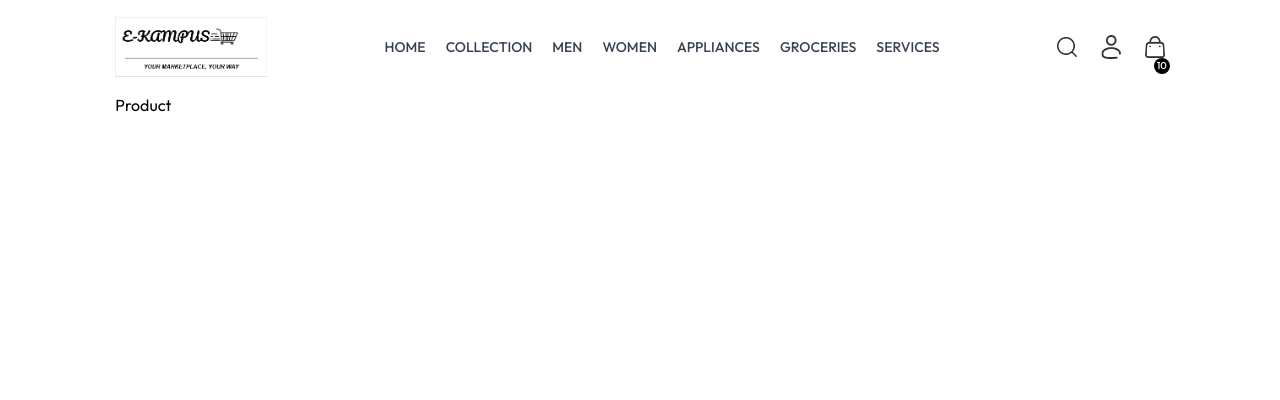
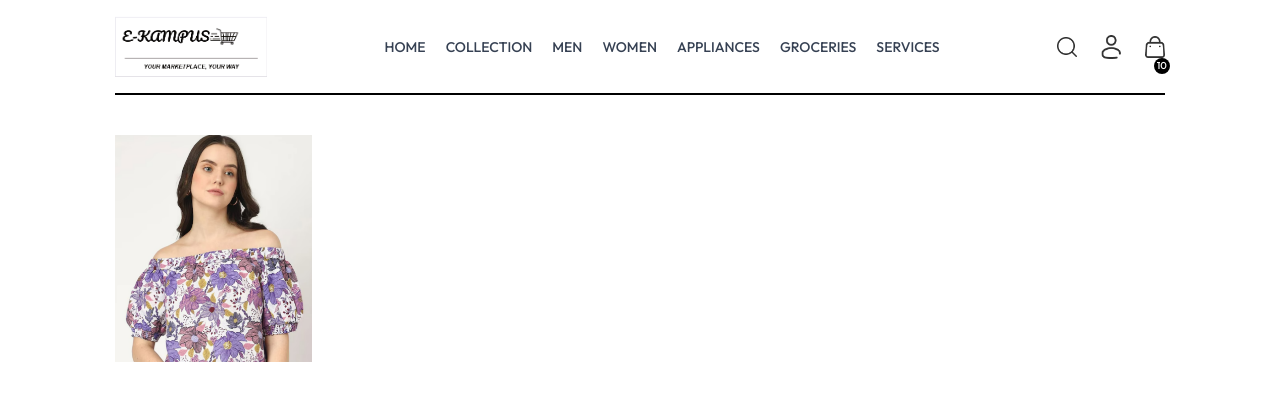
Before and after one commit to Tauya2003/E-Kampus, a React (Vite) app in the folder E-Kampus -Frontend/: page /product/aaaaa in a window 1280 px wide. Shown: the top 400 px of the page. Built offline with nearby package versions, Linux system fonts and the light colour scheme.

Commit message:
feat: update product route to be case-sensitive and implement product data fetching in Product component

```diff
--- a/E-Kampus -Frontend/src/App.jsx
+++ b/E-Kampus -Frontend/src/App.jsx
@@ -29,7 +29,7 @@
         <Route path='/Groceries' element={<Groceries />} />
         <Route path='/Men' element={<Men />} />
         <Route path='/Collection' element={<Collection />} />
-        <Route path='/Product/:productId' element={<Product />} />
+        <Route path='/product/:productId' element={<Product />} />
         <Route path='/orders' element={<Orders />} />
         <Route path='place-order' element={<PlaceOrder />} />
         <Route path='/cart' element={<Cart />} />
--- a/E-Kampus -Frontend/src/Pages/Product.jsx
+++ b/E-Kampus -Frontend/src/Pages/Product.jsx
@@ -1,9 +1,48 @@
-import React from 'react'
+import React, { useEffect, useState } from 'react'
+import { useContext } from 'react'
+import { useParams } from 'react-router-dom'
+import { ShopContext } from '../context/ShopContext'
 
 const Product = () => {
-  return (
-    <div>Product</div>
-  )
+  const { productId } = useParams()
+  const {products} = useContext(ShopContext)
+  const [ productData, setProductData ] = useState(false)
+  const [image, setImage] = useState("")
+
+  const fetchPData = async () => {
+
+    products.map((item) => {
+      if (item._id === productId) {
+        setProductData(item)
+        setImage(item.image[0])
+        console.log(item)
+        return null
+      }
+    })
+  }
+
+  useEffect(() => {
+    fetchPData();
+  }, [productId, products])
+
+  return productData ? (
+    <div className='border-t-2 pt-10 transition-opacity duration-500 opacity-100'>
+        {/*Prod-Data*/}
+        <div className='flex gap-12 sm:gap-12 flex-col sm:flex-row'>
+
+          {/*Prod-images*/}
+          <div className='flex-1 flex flex-col-reverse gap-3 sm:flex-row'>
+            <div className='sm:flex-col flex overflow-y-auto sm:overflow-x-scroll justify-between sm:justify-normal sm:w-[18.75%] w-full'>
+              {
+                productData.image.map((item,index)=> (
+                  <img src={item} key={index} alt="" className='w-[24%] sm:w-full sm:mb-3 flex-shrink-0 cursor-pointer' />
+                ))
+              }
+            </div>
+          </div>
+        </div>
+    </div>
+  ) : <div className='opacity-0'></div>
 }
 
 export default Product
```
